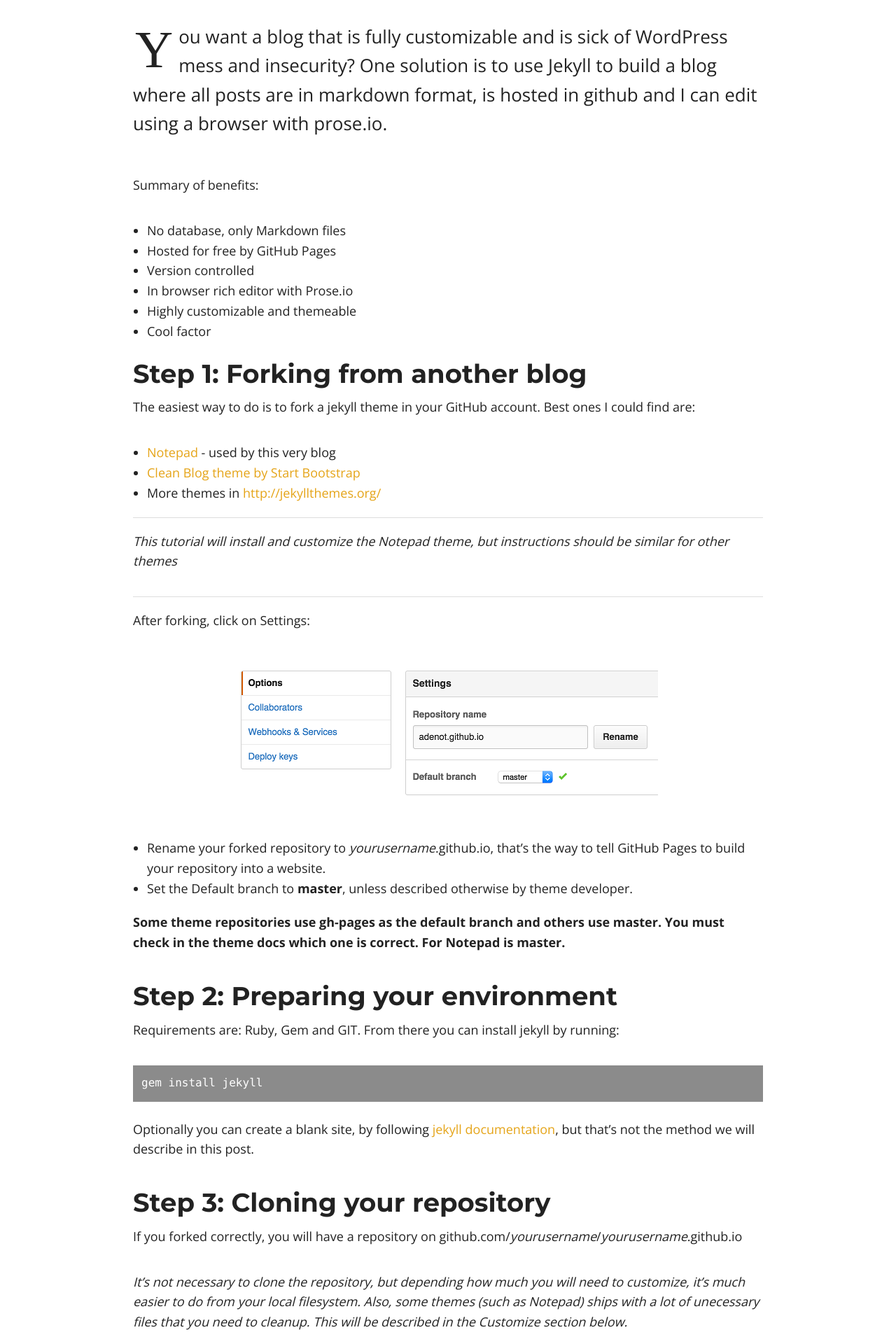
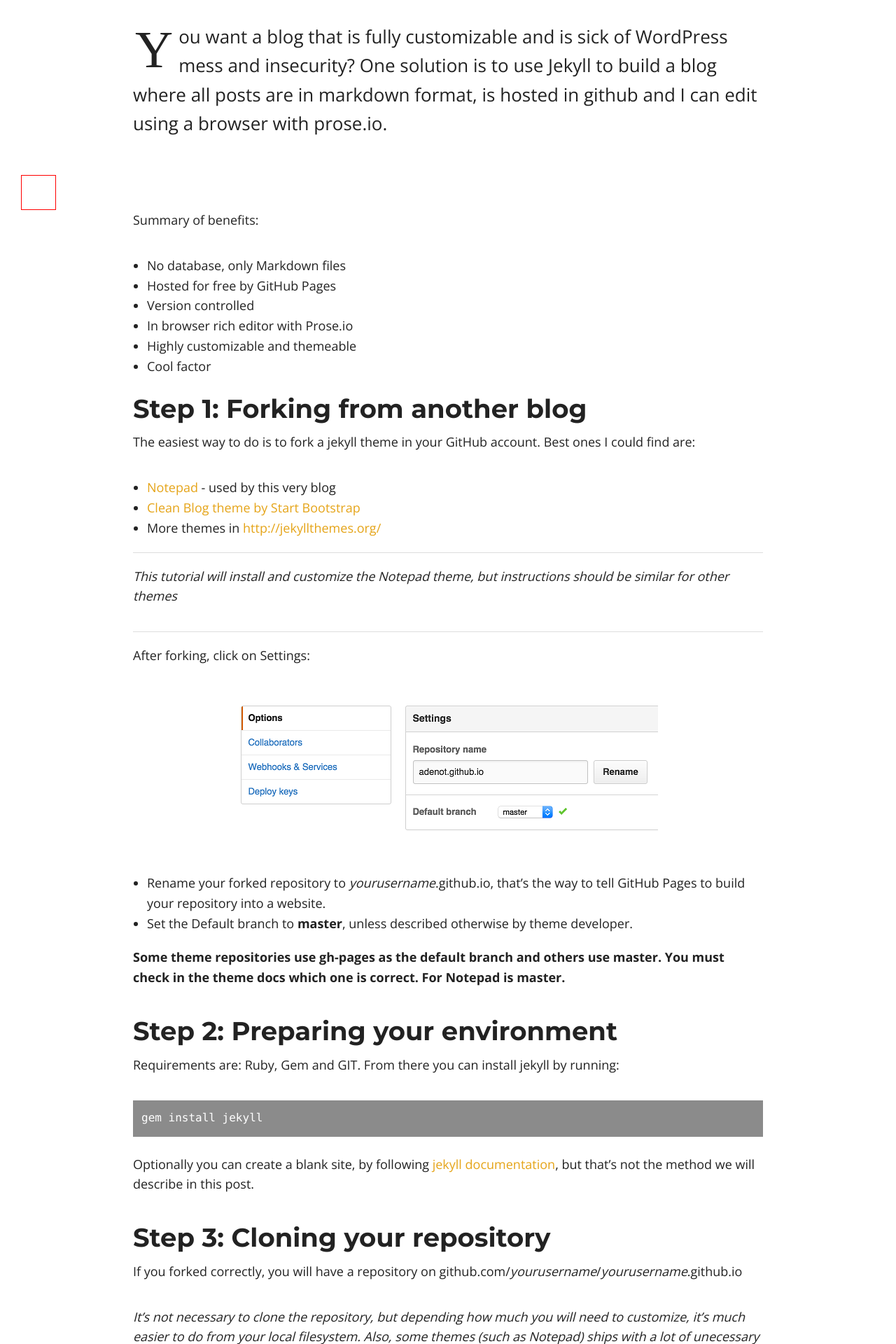
Before and after one commit to Ibanheiz/Ibanheiz.github.io, a Jekyll site: the page built from _posts/2015-01-11-blogging-like-a-dev-jekyll-github-prose-io.md, in a window 1280 px wide. Shown: the part 567-2487 px from the top of the page at 70% size. Built offline with Jekyll 4.4.1, drawn with Linux system fonts in a browser that asks for light colours; nearby versions of some CDN libraries; comment, search, counter and statistics services are not loaded.

Commit message:
Updated 2015-01-11-blogging-like-a-dev-jekyll-github-prose-io.md

```diff
--- a/_posts/2015-01-11-blogging-like-a-dev-jekyll-github-prose-io.md
+++ b/_posts/2015-01-11-blogging-like-a-dev-jekyll-github-prose-io.md
@@ -1,17 +1,19 @@
 ---
 layout: post
 published: true
-title: "Blogging like a dev: Jekyll + GitHub + Prose.io"
+title: 'Blogging like a dev: Jekyll + GitHub + Prose.io'
 mathjax: false
 featured: true
 comments: true
-modified: "2015-01-11"
+modified: '2015-01-11'
 categories:
   - Development
 tags: blog github markdown
 ---
 
 You want a blog that is fully customizable and is sick of WordPress mess and insecurity? One solution is to use Jekyll to build a blog where all posts are in markdown format, is hosted in github and I can edit using a browser with prose.io.
+
+<div style="width: 50px; height: 50px; border: 1px solid red"></div>
 
 Summary of benefits:
 
```
